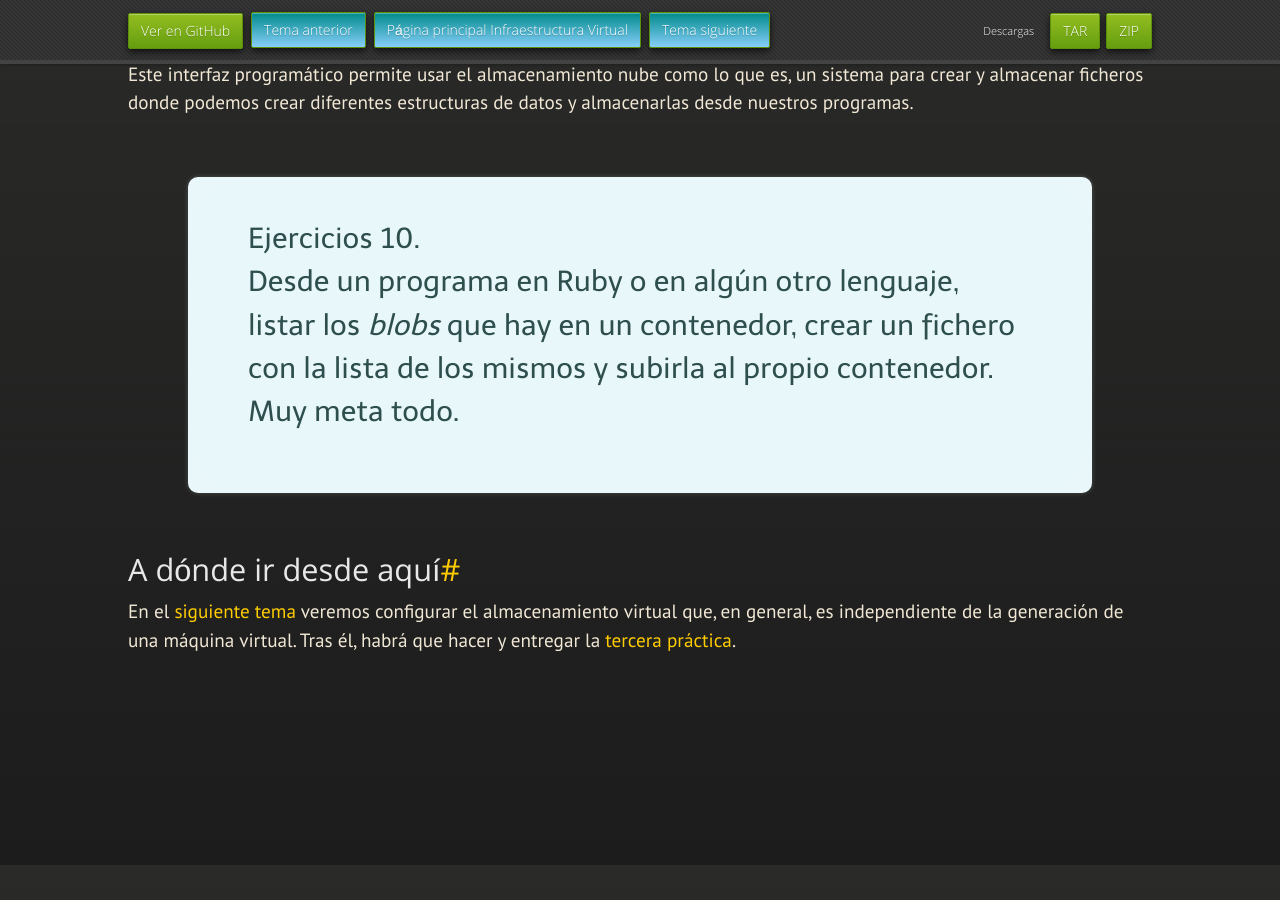
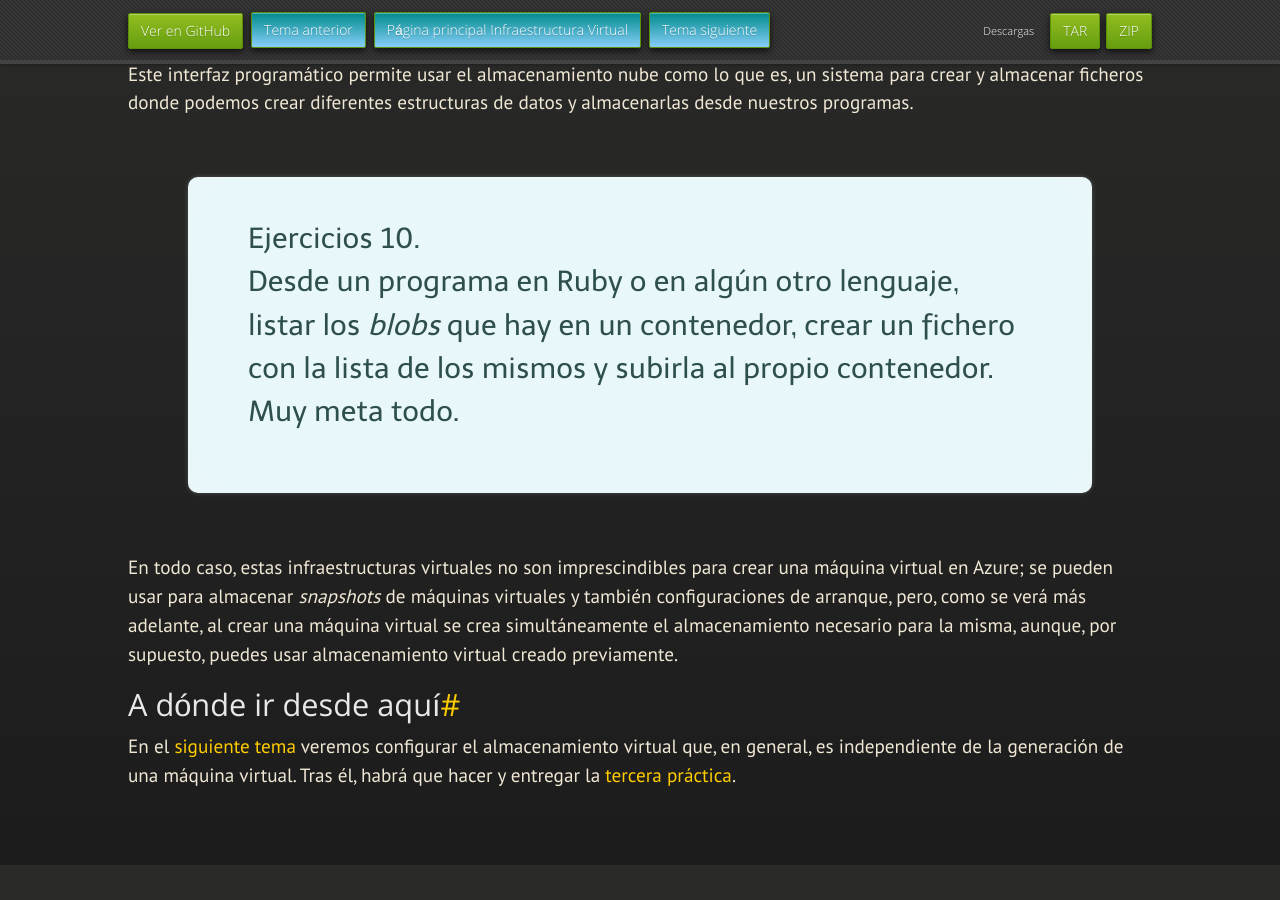
Before and after one commit to JJ/IV, a Jekyll site: the page built from documentos/temas/Almacenamiento.md, in a window 1280 px wide and 900 px high, scrolled down 18035 px. Built offline with Jekyll 4.4.1, drawn with Linux system fonts in a browser that asks for light colours; nearby versions of some CDN libraries; some web fonts are replaced; some of the changed text lies outside the part shown.

Commit message:
Sync documentos/temas/Almacenamiento.md and  from master to gh-pages

```diff
--- a/documentos/temas/Almacenamiento.md
+++ b/documentos/temas/Almacenamiento.md
@@ -645,9 +645,9 @@ pero esto crea un contenedor de acceso privado; los contenedores
 pueden ser públicos o privados y por defecto se crean privados; [los
 niveles de permisos existentes son](http://msdn.microsoft.com/en-us/library/windowsazure/dd179354.aspx):
 
- * Públicos para que se vean los contenidos
- * Blobs públicos sólo
- * Sin acceso público
+ * Públicos para que se vean los contenidos.
+ * Blobs públicos sólo.
+ * Sin acceso público.
 
  Este último es el permiso por defecto, pero si queremos que se acceda
  a los *blobs* se crea con
@@ -676,7 +676,7 @@ que almacenará un fichero png usando como nombre de blob el mismo
 nombre en el contenedor `imagenes-iv`. Estos ficheros, dependiendo del
 acceso definido, podrán estar disponibles públicamente, en este caso
 con la dirección
-[http://paraiv.blob.core.windows.net/imagenes-iv/container-con-acceso-blob.png](http://paraiv.blob.core.windows.net/imagenes-iv/container-con-acceso-blob.png)
+[http://paraiv.blob.core.windows.net/imagenes-iv/container-con-acceso-blob.png](http://paraiv.blob.core.windows.net/imagenes-iv/container-con-acceso-blob.png).
 
 <div class='ejercicios' markdown='1'>
 
@@ -743,6 +743,14 @@ y subirla al propio contenedor. Muy meta todo.
 
 </div>
 
+En todo caso, estas infraestructuras virtuales no son imprescindibles
+para crear una máquina virtual en Azure; se pueden usar para almacenar
+*snapshots* de máquinas virtuales y también configuraciones de
+arranque, pero, como se verá más adelante, al crear una máquina
+virtual se crea simultáneamente el almacenamiento necesario para la
+misma, aunque, por supuesto, puedes usar almacenamiento virtual creado
+previamente.
+
 
 A dónde ir desde aquí
 -----
```
Also changed, not shown: other parts of documentos/temas/Almacenamiento.md (+2 -2 lines).
